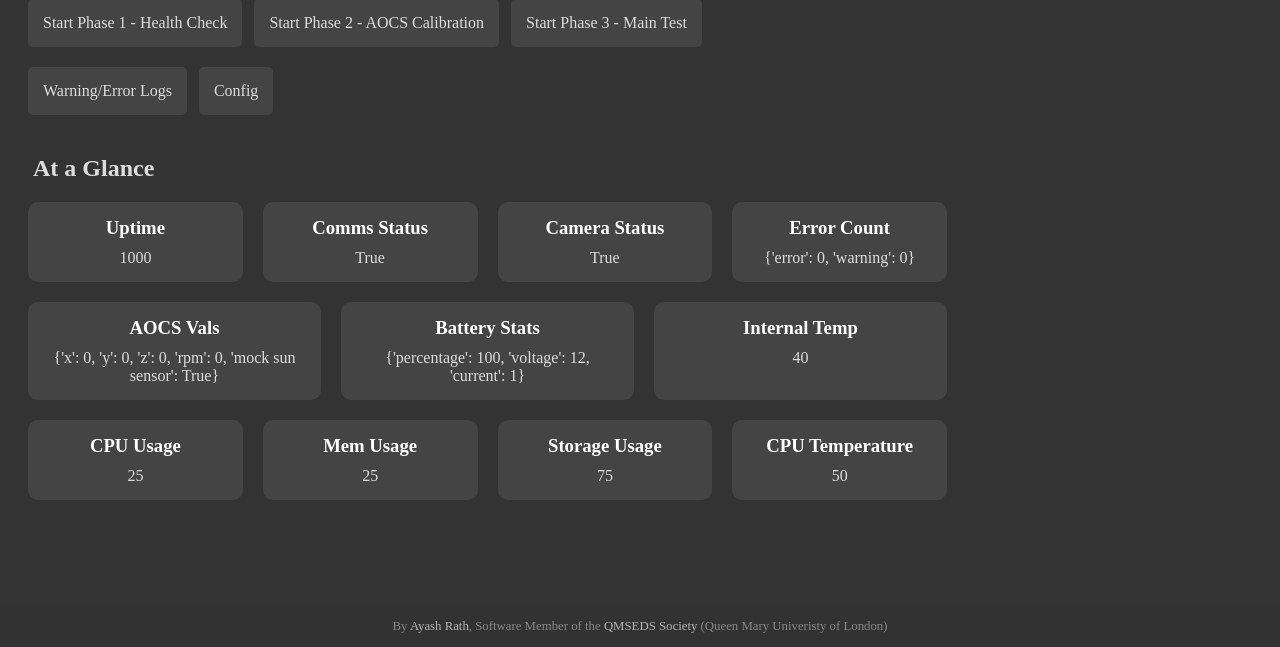
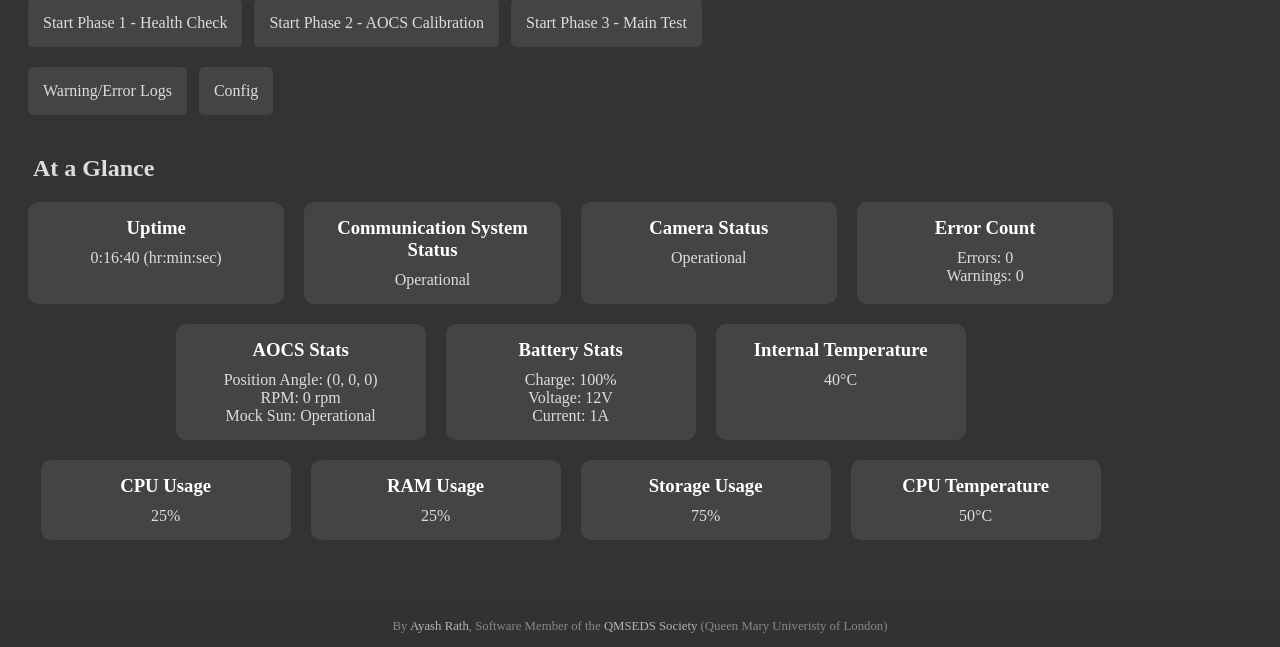
Before and after one commit to QMSEDS-SDC/2024-Ground-Station, a Flask app: page / in a window 1280 px wide. Shown: the part 153-800 px from the top of the page. Run offline with Flask 3, Linux system fonts and the light colour scheme.

Commit message:
display stats in at a glance properly

```diff
--- a/dashboard/app.py
+++ b/dashboard/app.py
@@ -1,6 +1,7 @@
 from flask import Flask, render_template, request, jsonify, redirect, url_for, make_response, flash, \
     get_flashed_messages
 import json
+import datetime
 import fetch_info
 
 # Init
@@ -84,7 +85,8 @@ def index():
     if config["on_glance_internal_temp"]:
         values["on_glance_internal_temp"] = fetch_info.get_internal_temp()
     if config["on_glance_uptime"]:
-        values["on_glance_uptime"] = fetch_info.get_uptime()
+        seconds = fetch_info.get_uptime()
+        values["on_glance_uptime"] = datetime.timedelta(seconds=seconds)
     if config["on_glance_cpu_temp"]:
         values["on_glance_cpu_temp"] = fetch_info.get_cpu_temp()
     if config["on_glance_aocs"]:
--- a/dashboard/static/style.css
+++ b/dashboard/static/style.css
@@ -125,6 +125,7 @@ footer a:hover {
   background: #555;
 }
 
+/* Styles for the At a Glance section */
 .status-head {
   display: flex;
   justify-content: start;
@@ -144,12 +145,16 @@ footer a:hover {
 .status-container {
   display: flex;
   flex-direction: column;
+  justify-content: center;
+  align-items: center;
   gap: 20px;
 }
 
 .row {
   display: flex;
   flex-wrap: wrap;
+  justify-content: center;
+  align-items: stretch;
   gap: 20px;
 }
 
@@ -157,10 +162,12 @@ footer a:hover {
   background-color: #444;
   padding: 15px;
   border-radius: 10px;
-  flex: 1;
-  min-width: 200px;
+  flex: 1 1 200px;
+  min-width: 250px;
   text-align: center;
   transition: background-color 0.3s;
+  display: flex;
+  flex-direction: column;
 }
 
 .status-item h3 {
--- a/dashboard/templates/index.html
+++ b/dashboard/templates/index.html
@@ -35,50 +35,72 @@
                 {% if config.on_glance_uptime %}
                 <div class="status-item">
                     <h3>Uptime</h3>
-                    <p>{{ values.on_glance_uptime }}</p>
+                    <p>{{ values.on_glance_uptime }} (hr:min:sec)</p>
                 </div>
                 {% endif %}
 
                 {% if config.on_glance_comm_status %}
                 <div class="status-item">
-                    <h3>Comms Status</h3>
-                    <p>{{ values.on_glance_comm_status }}</p>
+                    <h3>Communication System Status</h3>
+                    <p>
+                        {% if values.on_glance_comm_status %}
+                        Operational
+                        {% else %}
+                        Not Operational
+                        {% endif %}
+                    </p>
                 </div>
                 {% endif %}
 
                 {% if config.on_glance_camera_status %}
                 <div class="status-item">
                     <h3>Camera Status</h3>
-                    <p>{{ values.on_glance_camera_status }}</p>
+                    <p>
+                        {% if values.on_glance_camera_status %}
+                        Operational
+                        {% else %}
+                        Not Operational
+                        {% endif %}
+                    </p>
                 </div>
                 {% endif %}
 
                 {% if config.on_glance_error_count %}
                 <div class="status-item">
                     <h3>Error Count</h3>
-                    <p>{{ values.on_glance_error_count }}</p>
+                    <p>Errors: {{values.on_glance_error_count.error}}</p>
+                    <p>Warnings: {{values.on_glance_error_count.warning}}</p>
                 </div>
                 {% endif %}
             </div>
             <div class="row sat-metrics">
                 {% if config.on_glance_aocs %}
                 <div class="status-item">
-                    <h3>AOCS Vals</h3>
-                    <p>{{ values.on_glance_aocs }}</p>
+                    <h3>AOCS Stats</h3>
+                    <p>Position Angle: ({{ values.on_glance_aocs.x }}, {{ values.on_glance_aocs.y }}, {{ values.on_glance_aocs.z }}) </p>
+                    <p>RPM: {{ values.on_glance_aocs.rpm }} rpm</p>
+                    <p>Mock Sun:
+                        {% if values.on_glance_aocs %}
+                        Operational
+                        {% else %}
+                        Not Operational
+                        {% endif %}
                 </div>
                 {% endif %}
 
                 {% if config.on_glance_battery_stats %}
                 <div class="status-item">
                     <h3>Battery Stats</h3>
-                    <p>{{ values.on_glance_battery_stats }}</p>
+                    <p>Charge: {{ values.on_glance_battery_stats.percentage }}%</p>
+                    <p>Voltage: {{ values.on_glance_battery_stats.voltage }}V</p>
+                    <p>Current: {{ values.on_glance_battery_stats.current }}A</p>
                 </div>
                 {% endif %}
 
                 {% if config.on_glance_internal_temp %}
                 <div class="status-item">
-                    <h3>Internal Temp</h3>
-                    <p>{{ values.on_glance_internal_temp }}</p>
+                    <h3>Internal Temperature</h3>
+                    <p>{{ values.on_glance_internal_temp }}°C</p>
                 </div>
                 {% endif %}
             </div>
@@ -86,28 +108,28 @@
                 {% if config.on_glance_cpu_usage %}
                 <div class="status-item">
                     <h3>CPU Usage</h3>
-                    <p>{{ values.on_glance_cpu_usage }}</p>
+                    <p>{{ values.on_glance_cpu_usage }}%</p>
                 </div>
                 {% endif %}
 
                 {% if config.on_glance_ram_usage %}
                 <div class="status-item">
-                    <h3>Mem Usage</h3>
-                    <p>{{ values.on_glance_ram_usage }}</p>
+                    <h3>RAM Usage</h3>
+                    <p>{{ values.on_glance_ram_usage }}%</p>
                 </div>
                 {% endif %}
 
                 {% if config.on_glance_storage_usage %}
                 <div class="status-item">
                     <h3>Storage Usage</h3>
-                    <p>{{ values.on_glance_storage_usage }}</p>
+                    <p>{{ values.on_glance_storage_usage }}%</p>
                 </div>
                 {% endif %}
 
                 {% if config.on_glance_cpu_temp %}
                 <div class="status-item">
                     <h3>CPU Temperature</h3>
-                    <p>{{ values.on_glance_cpu_temp }}</p>
+                    <p>{{ values.on_glance_cpu_temp }}°C</p>
                 </div>
                 {% endif %}
             </div>
```
